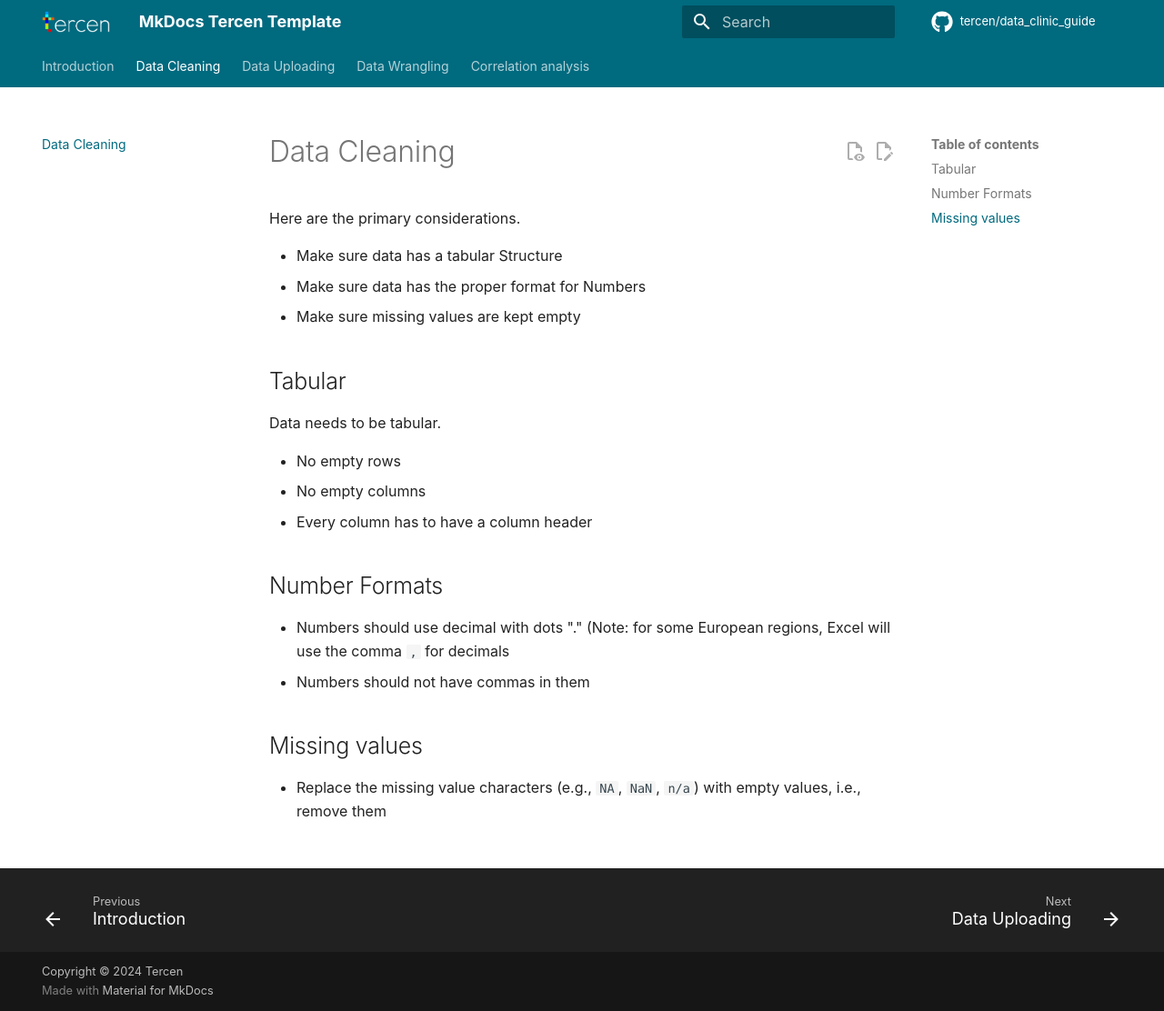
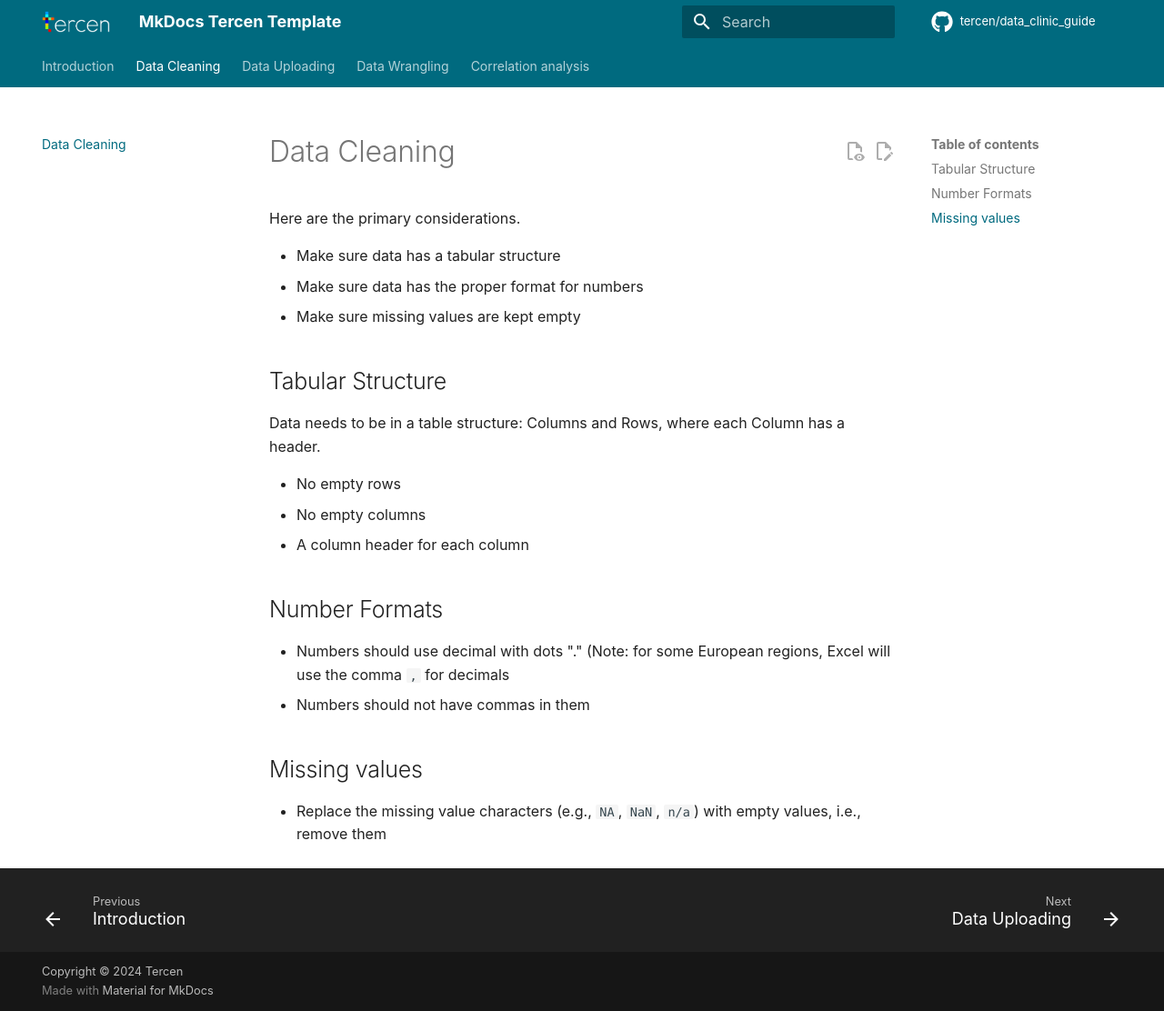
Before and after one commit to tercen/data_clinic_guide, an MkDocs documentation site: the page built from docs/01_data_cleaning.md, in a window 1280 px wide and 1112 px high. Shown: the whole window at 91% size. Built offline with MkDocs 1.6.1 and Material for MkDocs 9.7.7, drawn with Linux system fonts in a browser that asks for light colours; comment, search, counter and statistics services are not loaded; the version menu is left out.

Commit message:
Update 01_data_cleaning.md

```diff
--- a/docs/01_data_cleaning.md
+++ b/docs/01_data_cleaning.md
@@ -2,16 +2,17 @@
 
 Here are the primary considerations.
 
-* Make sure data has a tabular Structure
-* Make sure data has the proper format for Numbers
+* Make sure data has a tabular structure
+* Make sure data has the proper format for numbers
 * Make sure missing values are kept empty
 
-## Tabular
-Data needs to be tabular.
+
+## Tabular Structure
+Data needs to be in a table structure: Columns and Rows, where each Column has a header.
 
 * No empty rows
 * No empty columns
-* Every column has to have a column header
+* A column header for each column
 
 ## Number Formats
 
```
